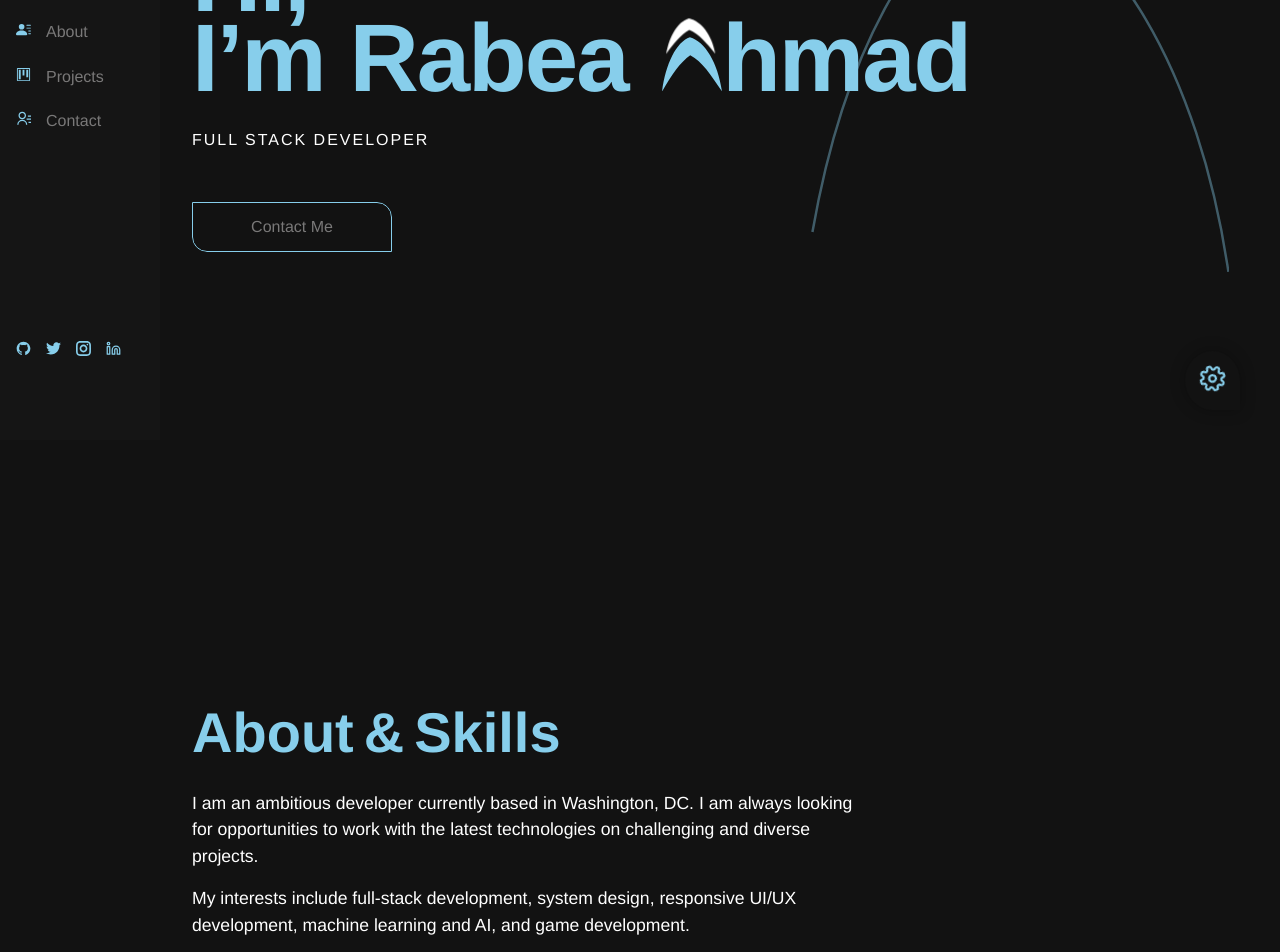
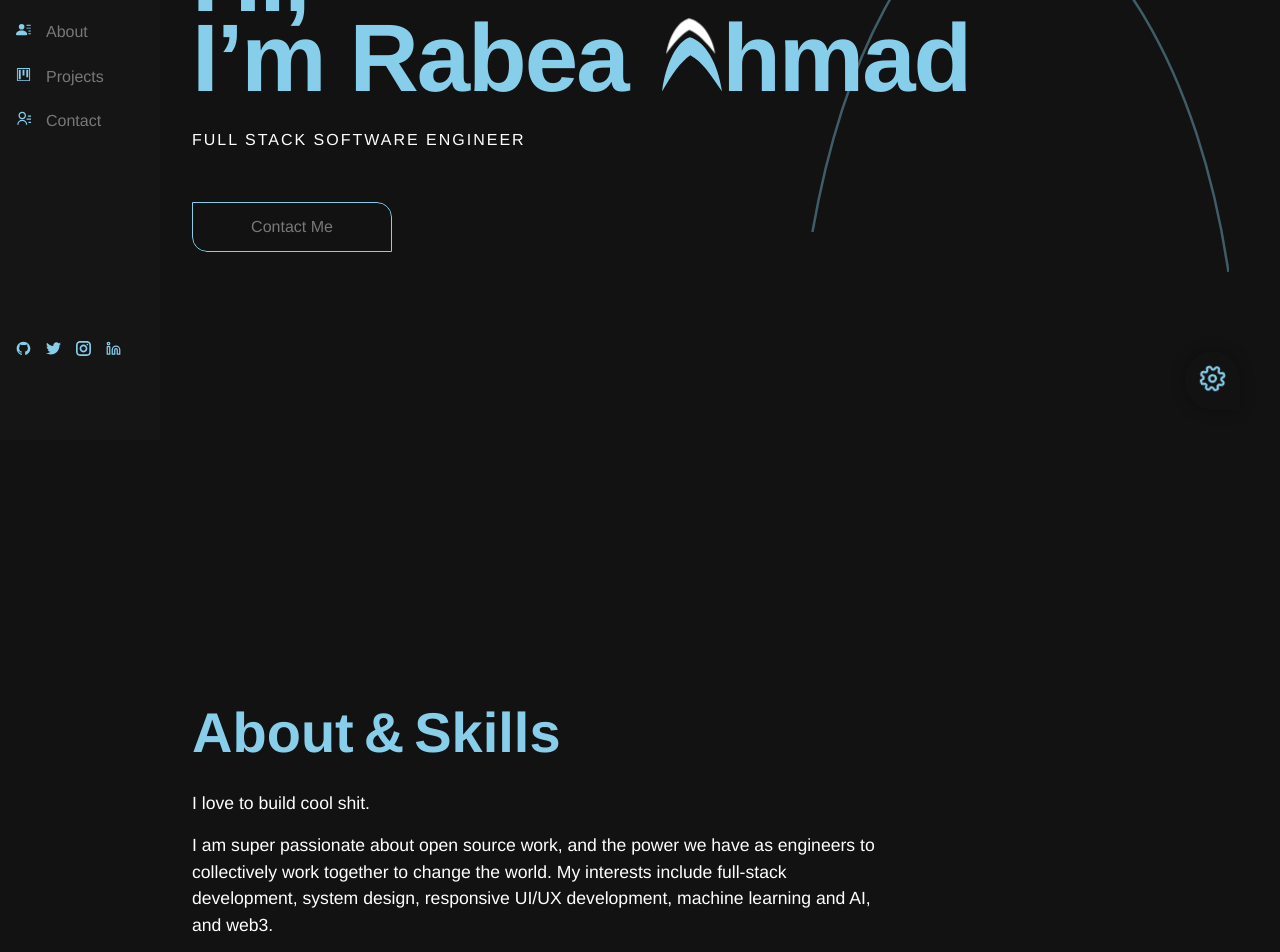
Before and after one commit to RabeaAhmad3/rabeaahmad3.github.io, a React (Create React App) app: page / in a window 1280 px wide. Shown: the part 360-1312 px from the top of the page. Built offline with nearby package versions, Linux system fonts and the light colour scheme; a web font is replaced by a local one.

Commit message:
portfolio 1.3

```diff
--- a/src/components/header/Header.jsx
+++ b/src/components/header/Header.jsx
@@ -49,7 +49,7 @@ const Header = () => {
 
                 </h1>
                 <p className= 'text-desc'>
-                    FULL STACK DEVELOPER
+                    FULL STACK SOFTWARE ENGINEER
                 </p>
                 <Link to={"/contact"} className ="contact-button">
                     <div>
--- a/src/pages/about/About.jsx
+++ b/src/pages/about/About.jsx
@@ -48,15 +48,14 @@ const About = () => {
             </h2>
             <Fade bottom>
               <p>
-                I am an ambitious developer currently based in Washington, DC.
-                I am always looking for opportunities to work with the latest technologies on
-                challenging and diverse projects.
+                I love to build cool shit.
               </p>
             </Fade>
             <Fade bottom>
               <p>
+                I am super passionate about open source work, and the power we have as engineers to collectively work together to change the world.
                 My interests include full-stack development, system design, responsive UI/UX development, machine learning and AI, and
-                game development.
+                web3.
               </p>
             </Fade>
             <Fade bottom>
--- a/src/pages/contact/Contact.jsx
+++ b/src/pages/contact/Contact.jsx
@@ -145,8 +145,7 @@ const Contact = React.memo(() => {
             </h2>
             <Fade bottom>
               <p>
-                If you are a fellow developer or an employer looking to collaborate on
-                projects using cutting-edge technologies, please reach out to me.
+                If you are a fellow engineer and love to build, lets connect.
                 However, if you have any other questions or requests, do not hesitate
                 to send me a message!
               </p>
--- a/src/pages/project/index.js
+++ b/src/pages/project/index.js
@@ -64,7 +64,7 @@ export const projects = [
   },
   {
     name: 'PitchIt',
-    desc: 'A project based remote team builder',
+    desc: 'A remote team builder app for Software Engineers',
     stack: 'React, Node, Express, PostgreSQL, HTML, SCSS',
     gitHubUrl: {
       icon: <GrGithub />,
@@ -80,7 +80,7 @@ export const projects = [
     id: 5,
     name: 'Truck Delivery Tracker',
     desc:
-      'An app that tracks a company’s fleet of trucks in real time',
+      'A microservice app that tracks a company’s fleet of trucks in real time',
     stack: 'Kubernetes, AWS, Java, Angular, Jenkins, Docker, ELK Stack, Prometheus, Grafana',
     gitHubUrl: {
       icon: "",
@@ -110,7 +110,7 @@ export const projects = [
   {
     id: 7,
     name: 'Suduko Solver',
-    desc: 'Solves suduko puzzles using a backtracking recursion algorithm',
+    desc: 'Solves suduko puzzles using a backtracking recursion algorithm with a GUI',
     stack: 'Python, Pygame',
     gitHubUrl: {
       icon: <GrGithub />,
```
